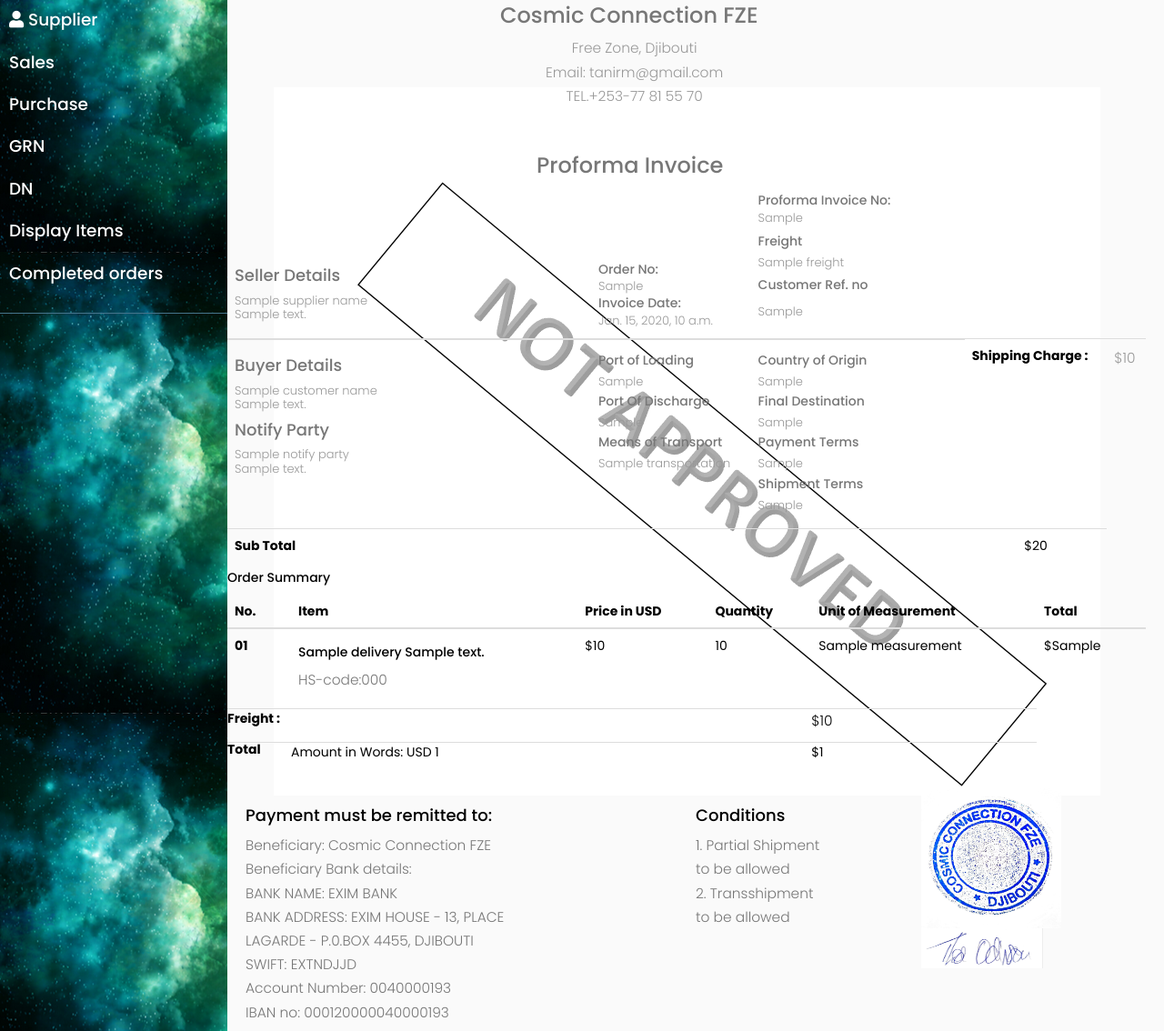
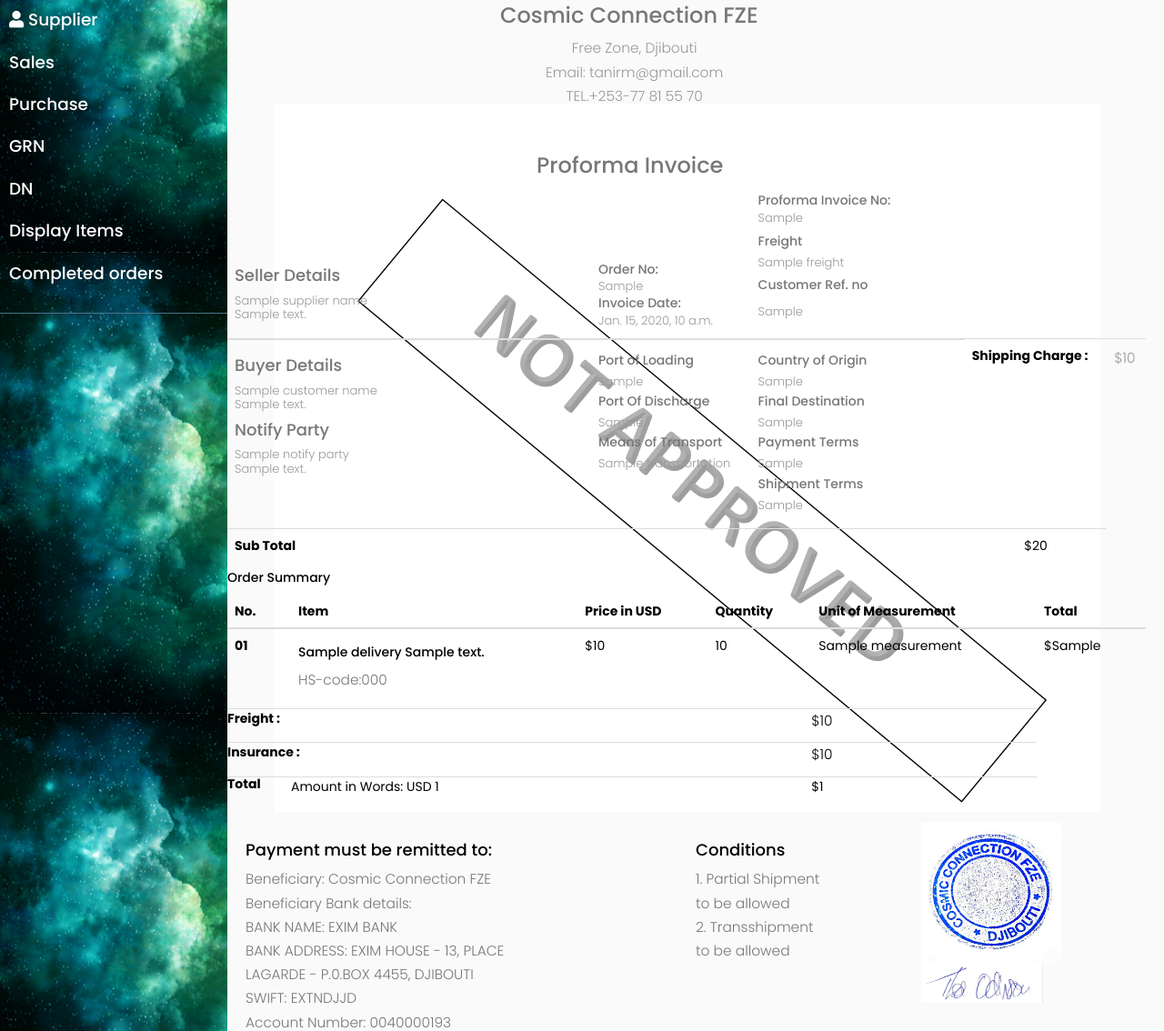
Before and after one commit to mohantechlead/cosmic_heroku, a Django app: template cosmic/templates/print_order.html in a window 1280 px wide. Shown: the part 230-1364 px from the top of the page at 91% size. Run offline with Django 5.2, Linux system fonts and the light colour scheme; the template is opened without the code that fills it: most values are stand-ins (such as "Sample title", 1, 10 or a date in 2020); some libraries are stand-ins or nearby versions.

Commit message:
print order insurance not being added - needs to be configured

```diff
--- a/cosmic/templates/print_order.html
+++ b/cosmic/templates/print_order.html
@@ -16,8 +16,6 @@
                 {%else%}
                 <h4 style="margin-left: 62%; margin-top: 20px; font-size: 24px;">Purchase Order</h4>
                 {%endif%} </div>
-
-
 
     </div>
     <div class="table-responsive " style="text-align: center;">
@@ -154,7 +152,6 @@
                         </div>
                     </th>
 
-
                     {% if my_order.freight_amount %}
 
                     <th scope="row" colspan="4" class="border-0 text-end">
@@ -164,8 +161,6 @@
                         <p id="shipping_price">${{my_order.freight_amount}}</p>
                     </td>
 
-
-<!-- end tr -->
                 <tr>
                     <th scope="row" colspan="4" class="text-end">Sub Total</th>
                     <td class="text-end" id="total_price">${{my_order.PR_total_price|add:my_order.freight_amount }}</td>
@@ -201,7 +196,6 @@
                 </thead><!-- end thead -->
                 <tbody>
 
-
                     {% if pr_items %}
                     {% for delivery in pr_items %}
                     <tr>
@@ -236,34 +230,31 @@
                         </td>
                     </tr>
 
-                    <!-- end tr -->
+                    {% endif %}
+
+                    {% if my_order.insurance_price %}
+                    <tr>
+                        <th scope="row" colspan="4" class="border-0 text-end" style="margin: 0;padding: 0;">
+                            Insurance :</th>
+
+                        <td class="border-0 text-end" style="margin: 0;padding: 0;">
+                            <p id="shipping_price" style="color: black;">${{my_order.insurance_price}}</p>
+                        </td>
+                    </tr>
+
+                    {% endif %}
+
+                    </tr>
 
                     <tr style="margin: 0;line-height: 1;padding: 0;">
                         <th scope="row" colspan="1" class="text-end" style="margin: 0;line-height: 1;padding: 0;">Total
                         </th>
                         <td colspan="3" style="margin: 0;padding: 0;">Amount in Words: USD {{num}} </td>
                         <td class="text-end" id="total_price" style="margin: 0;padding: 0;">
-                            ${{number|intcomma }}</td>
+                            ${{number|intcomma}} </td>
                     </tr>
 
-                    {% else %}
 
-                    <!-- end tr -->
-                    <tr style="margin: 0;line-height: 1;padding: 0;">
-                        <th scope="row" colspan="1" class="text-end" style="margin: 0;line-height: 1;padding: 0;">Total
-                        </th>
-                        <td colspan="3" >Amount in Words: USD {{num}} </td>
-                        {% if my_order.order_no %}
-                        <td class="text-end" id="total_price">
-                            ${{my_order.PR_before_vat|intcomma }}</td>
-                        {%else%}
-                        <td class="text-end" id="total_price">${{my_order.before_vat|intcomma }}</td>
-                        {%endif%}
-                    </tr>
-                    {% endif %}
-
-                    </tr>
-                    <!-- end tr -->
                 </tbody><!-- end tbody -->
             </table><!-- end table -->
         </div><!-- end table responsive -->
@@ -327,17 +318,12 @@
             const totalPrice = document.getElementById('total_price')
             const shippingPriceElement = document.getElementById('shipping_price');
 
-
             var total_price = parseFloat(totalPrice.textContent);
             var shippingPrice = parseFloat(shippingPriceElement.textContent);
             console.log(shippingPrice)
             shippingPrice = shippingPrice.toString()
             var modifiedValue = shippingPrice.replace('$', '');
             console.log(modifiedValue)
-
-
-
-
         })
 
     </script>
```
